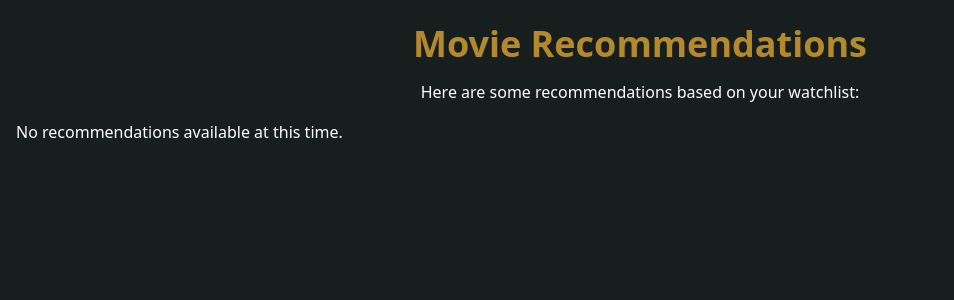
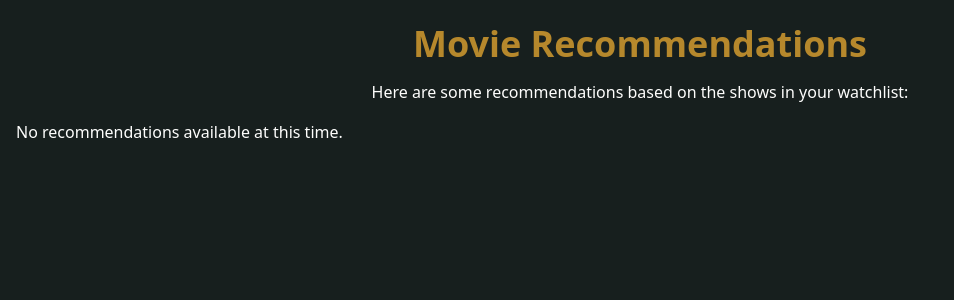
Before and after one commit to SSE-movies/general-app, a Flask app: template src/templates/recommendations.html in a window 1280 px wide. Shown: the part 40-340 px from the top of the page, without its empty margins (0-954 px from the left). Run offline with Flask 3, Linux system fonts and the light colour scheme; the template is opened without the code that fills it, so the values that code supplies are empty.

Commit message:
Finished debugging recommendations

```diff
--- a/src/recommendations.py
+++ b/src/recommendations.py
@@ -43,7 +43,7 @@ def recommendations():
     username = session.get("username")
 
     try:
-        movies_data = get_watchlist_movies()
+        movies_data = get_watchlist_movies(username)
 
         # Build a prompt that includes watchlist movie details if available.
         if movies_data:
--- a/src/templates/recommendations.html
+++ b/src/templates/recommendations.html
@@ -9,7 +9,7 @@
     <div class="mb-4"></div>
 
     <p class="text-center text-cream mb-4">
-        Here are some recommendations based on your watchlist:
+        Here are some recommendations based on the shows in your watchlist:
     </p>
 
     <div class="grid grid-cols-1 sm:grid-cols-2 lg:grid-cols-3 gap-6">
```
